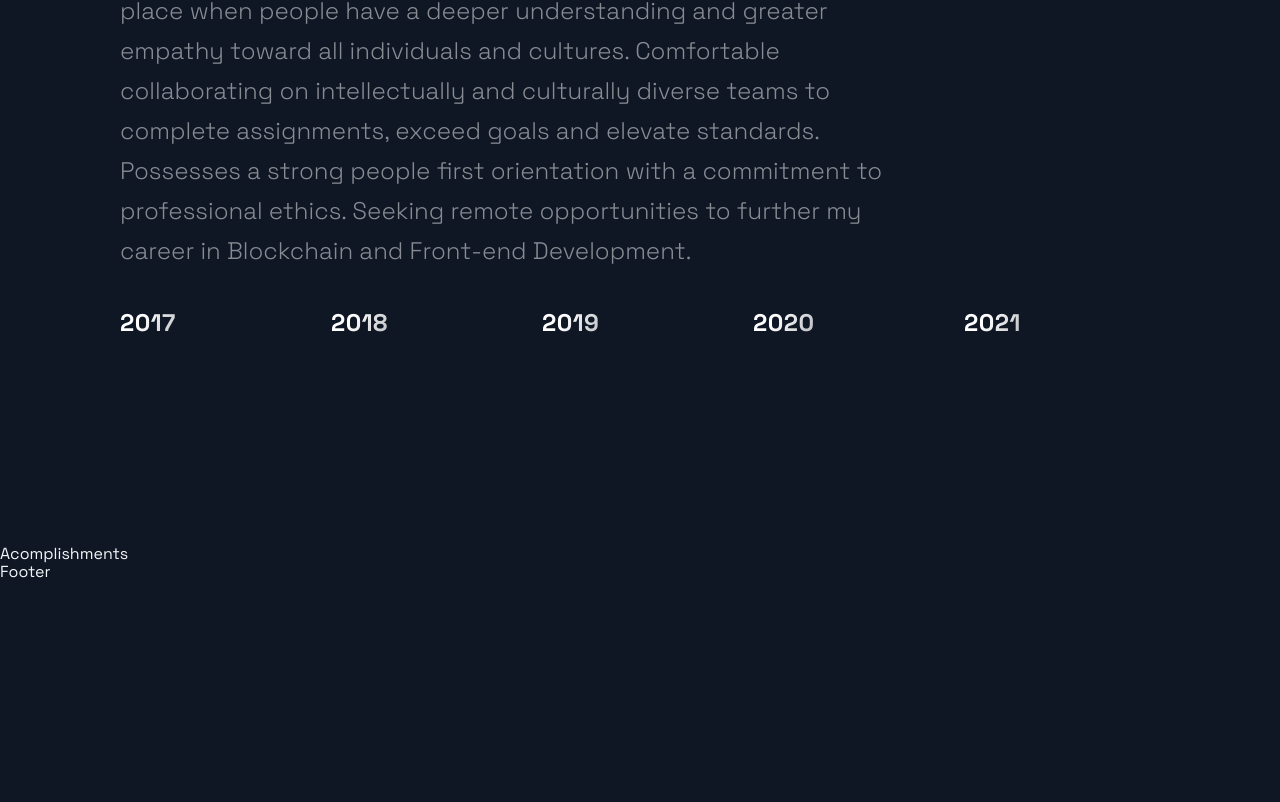
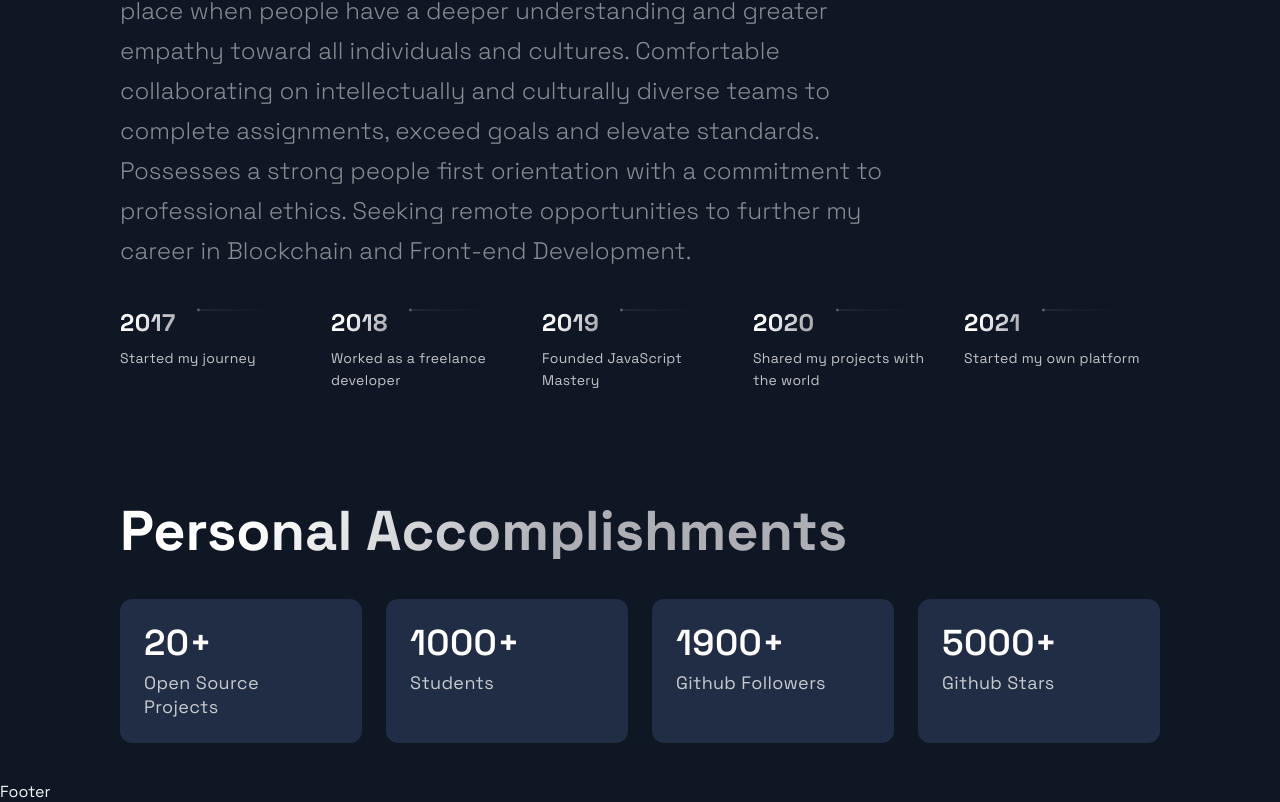
Before and after one commit to Speaklife88/Portfolio-2022, a Next.js app: page / in a window 1280 px wide. Shown: the part 2950-3752 px from the top of the page. Before the commit the page ends 3532 px from the top, so only its background shows below. Built offline with nearby package versions, Linux system fonts and the light colour scheme.

Commit message:
Accomplishment & Timline sections added, finishing with footer before customization

```diff
--- a/src/components/Acomplishments/Acomplishments.js
+++ b/src/components/Acomplishments/Acomplishments.js
@@ -11,9 +11,17 @@ const data = [
 ];
 
 const Acomplishments = () => (
-  <div>
-    Acomplishments
-  </div>
+  <Section>
+    <SectionTitle>Personal Accomplishments</SectionTitle>
+    <Boxes>
+      {data.map((card, index) => (
+        <Box key={index}>
+          <BoxNum>{card.number}+</BoxNum>
+          <BoxText>{card.text}</BoxText>
+        </Box>
+      ))}
+    </Boxes>
+  </Section>
 );
 
 export default Acomplishments;
--- a/src/components/TimeLine/TimeLine.js
+++ b/src/components/TimeLine/TimeLine.js
@@ -26,65 +26,127 @@ const Timeline = () => {
   const carouselRef = useRef();
 
   const scroll = (node, left) => {
-    return node.scrollTo({ left, behavior: 'smooth' });
-  }
+    return node.scrollTo({ left, behavior: "smooth" });
+  };
 
   const handleClick = (e, i) => {
     e.preventDefault();
 
     if (carouselRef.current) {
-      const scrollLeft = Math.floor(carouselRef.current.scrollWidth * 0.7 * (i / TimeLineData.length));
+      const scrollLeft = Math.floor(
+        carouselRef.current.scrollWidth * 0.7 * (i / TimeLineData.length)
+      );
 
       scroll(carouselRef.current, scrollLeft);
     }
-  }
+  };
 
   const handleScroll = () => {
     if (carouselRef.current) {
-      const index = Math.round((carouselRef.current.scrollLeft / (carouselRef.current.scrollWidth * 0.7)) * TimeLineData.length);
+      const index = Math.round(
+        (carouselRef.current.scrollLeft /
+          (carouselRef.current.scrollWidth * 0.7)) *
+          TimeLineData.length
+      );
 
       setActiveItem(index);
     }
-  }
+  };
 
   // // snap back to beginning of scroll when window is resized
   // // avoids a bug where content is covered up if coming from smaller screen
   useEffect(() => {
     const handleResize = () => {
       scroll(carouselRef.current, 0);
-    }
+    };
 
-    window.addEventListener('resize', handleResize);
+    window.addEventListener("resize", handleResize);
   }, []);
 
   return (
     <Section id="about">
       <SectionTitle>About Me</SectionTitle>
       <SectionText>
-      Driven, goal oriented full-stack developer with a diverse interest in Blockchain and Front-End technologies. Culturally competent, socially perceptive candidate who has attained a broader perspective of people and the world; and knows the world is a better place when people have a deeper understanding and greater empathy toward all individuals and cultures. Comfortable collaborating on intellectually and culturally diverse teams to complete assignments, exceed goals and elevate standards. Possesses a strong people first orientation with a commitment to professional ethics. Seeking remote opportunities to further my career in Blockchain and Front-end Development.
+        Driven, goal oriented full-stack developer with a diverse interest in
+        Blockchain and Front-End technologies. Culturally competent, socially
+        perceptive candidate who has attained a broader perspective of people
+        and the world; and knows the world is a better place when people have a
+        deeper understanding and greater empathy toward all individuals and
+        cultures. Comfortable collaborating on intellectually and culturally
+        diverse teams to complete assignments, exceed goals and elevate
+        standards. Possesses a strong people first orientation with a commitment
+        to professional ethics. Seeking remote opportunities to further my
+        career in Blockchain and Front-end Development.
       </SectionText>
       <CarouselContainer ref={carouselRef}>
         <>
-          {TimeLineData.map((item,index) => (
-            <CarouselMobileScrollNode key={index} final={index === TOTAL_CAROUSEL_COUNT - 1}>
+          {TimeLineData.map((item, index) => (
+            <CarouselMobileScrollNode
+              key={index}
+              final={index === TOTAL_CAROUSEL_COUNT - 1}
+            >
               <CarouselItem
                 index={index}
                 id={`carousel__item-${index}`}
                 active={activeItem}
                 onClick={(e) => handleClick(e, index)}
               >
-              <CarouselItemTitle>
-                {item.year}
-                <CarouselItemImg>
-
-                </CarouselItemImg>
-              </CarouselItemTitle>
-
+                <CarouselItemTitle>
+                  {item.year}
+                  <CarouselItemImg
+                    width="208"
+                    height="6"
+                    viewBox="0 0 208 6"
+                    fill="none"
+                    xmlns="http://www.w3.org/2000/svg"
+                  >
+                    <path
+                      fill-rule="evenodd"
+                      clip-rule="evenodd"
+                      d="M2.5 5.5C3.88071 5.5 5 4.38071 5 3V3.5L208 3.50002V2.50002L5 2.5V3C5 1.61929 3.88071 0.5 2.5 0.5C1.11929 0.5 0 1.61929 0 3C0 4.38071 1.11929 5.5 2.5 5.5Z"
+                      fill="url(#paint0_linear)"
+                      fill-opacity="0.33"
+                    />
+                    <defs>
+                      <linearGradient
+                        id="paint0_linear"
+                        x1="-4.30412e-10"
+                        y1="0.5"
+                        x2="208"
+                        y2="0.500295"
+                        gradientUnits="userSpaceOnUse"
+                      >
+                        <stop stop-color="white" />
+                        <stop
+                          offset="0.79478"
+                          stop-color="white"
+                          stop-opacity="0"
+                        />
+                      </linearGradient>
+                    </defs>
+                  </CarouselItemImg>
+                </CarouselItemTitle>
+                <CarouselItemText>
+                  {item.text}
+                </CarouselItemText>
               </CarouselItem>
             </CarouselMobileScrollNode>
           ))}
         </>
       </CarouselContainer>
+      <CarouselButtons>
+        {TimeLineData.map((item, index) => (
+          <CarouselButton
+            key={index}
+            index={index}
+            active={activeItem}
+            onClick={(e) => handleClick(e, index)}
+            type="button"
+          >
+            <CarouselButtonDot active={activeItem} />
+          </CarouselButton>
+        ))}
+      </CarouselButtons>
     </Section>
   );
 };
```
